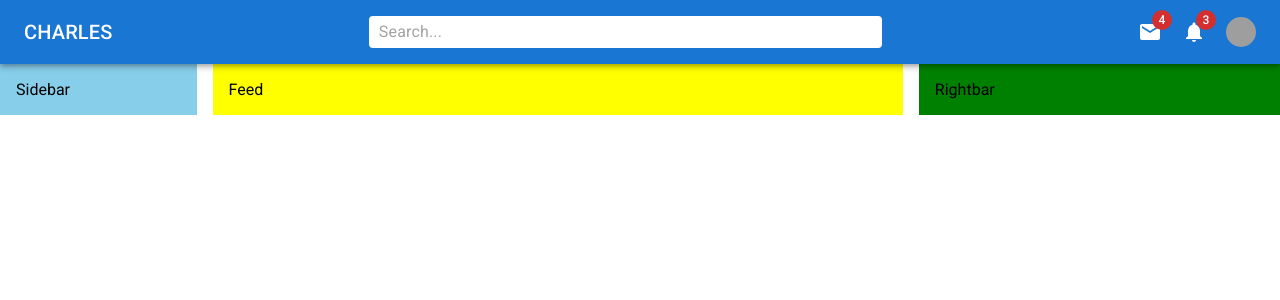
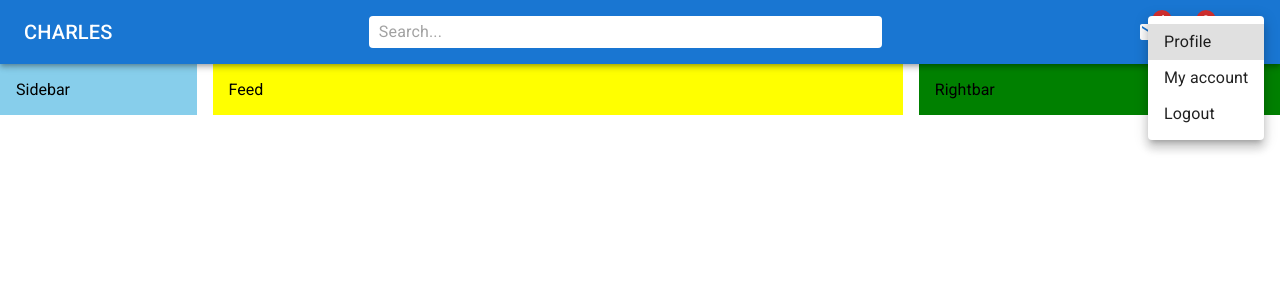
Before and after one commit to icecrimu/learn-mui-5, a React (Create React App) app: page / in a window 1280 px wide. Both pictures are taken after a click on the element 1240 px from the left and 32 px from the top of the page. Shown: the top 300 px of the page. Built offline with nearby package versions, Linux system fonts and the light colour scheme; grey boxes are pictures that could not be loaded.

Commit message:
Mui Menu

```diff
--- a/src/components/Navbar.jsx
+++ b/src/components/Navbar.jsx
@@ -1,10 +1,12 @@
-import React from "react"
+import React, { useState } from "react"
 import {
   AppBar,
   Avatar,
   Badge,
   Box,
   InputBase,
+  Menu,
+  MenuItem,
   styled,
   Toolbar,
   Typography
@@ -42,6 +44,8 @@
 }))
 
 const Navbar = () => {
+  const [open, setOpen] = useState(false)
+
   return (
     <AppBar position="sticky">
       <StyledToolbar>
@@ -60,11 +64,12 @@
             <Notifications />
           </Badge>
           <Avatar
+            onClick={() => setOpen(true)}
             sx={{ width: 30, height: 30 }}
             src="https://images.pexels.com/photos/846741/pexels-photo-846741.jpeg?auto=compress&cs=tinysrgb&w=1260&h=750&dpr=2"
           />
         </StyledIcons>
-        <StyledUserBox>
+        <StyledUserBox onClick={() => setOpen(true)}>
           <Avatar
             sx={{ width: 30, height: 30 }}
             src="https://images.pexels.com/photos/846741/pexels-photo-846741.jpeg?auto=compress&cs=tinysrgb&w=1260&h=750&dpr=2"
@@ -72,6 +77,24 @@
           <Typography variant="span">Charles</Typography>
         </StyledUserBox>
       </StyledToolbar>
+      <Menu
+        id="demo-positioned-menu"
+        aria-labelledby="demo-positioned-button"
+        open={open}
+        onClose={() => setOpen(false)}
+        anchorOrigin={{
+          vertical: "top",
+          horizontal: "right"
+        }}
+        transformOrigin={{
+          vertical: "top",
+          horizontal: "right"
+        }}
+      >
+        <MenuItem>Profile</MenuItem>
+        <MenuItem>My account</MenuItem>
+        <MenuItem>Logout</MenuItem>
+      </Menu>
     </AppBar>
   )
 }
```
